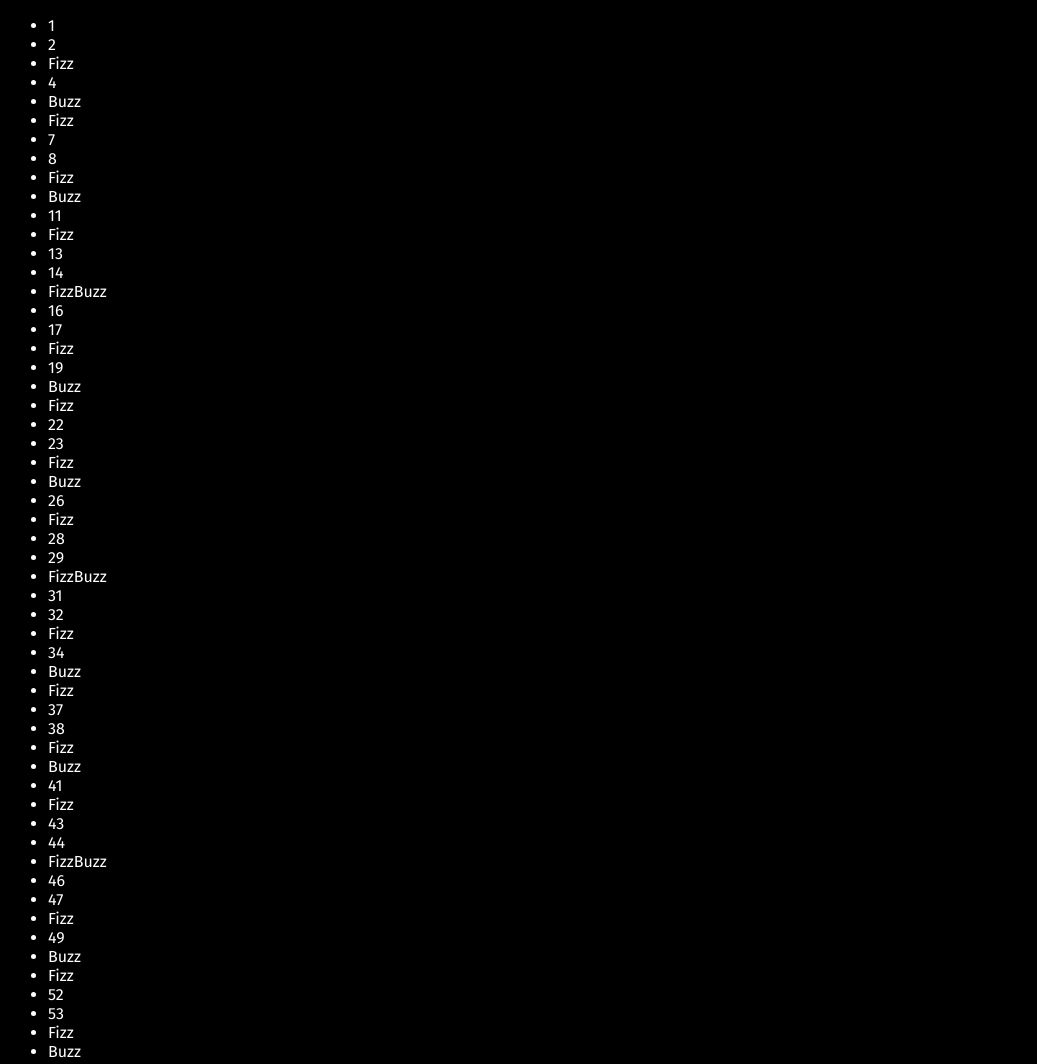
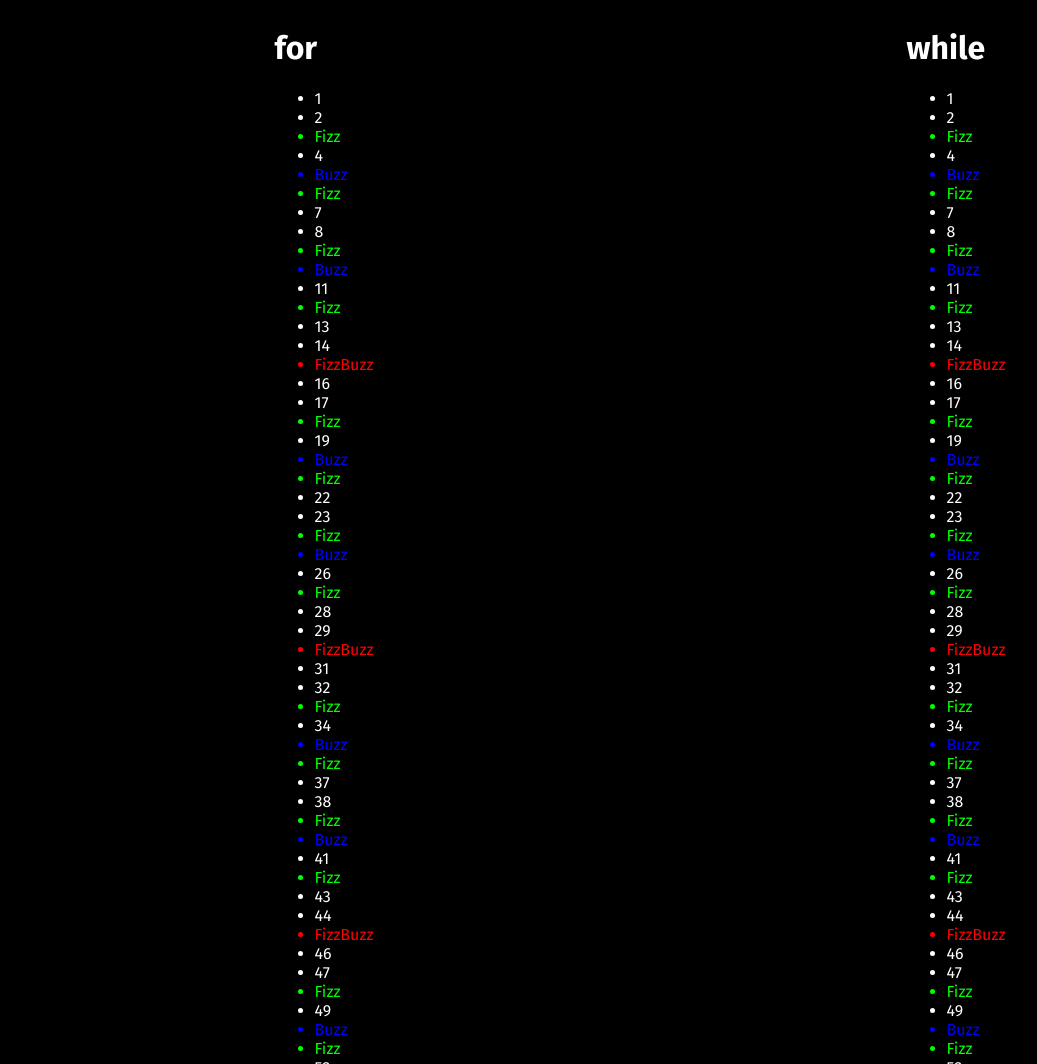
Before and after one commit to nikola-89/js-fizzbuzz, a plain HTML site: page bonus/index.html in a window 1280 px wide. Shown: the top 1064 px of the page, without its empty margins (0-1037 px from the left). Drawn offline with Linux system fonts and the light colour scheme.

Commit message:
update bonus

```diff
--- a/bonus/css/style.css
+++ b/bonus/css/style.css
@@ -3,3 +3,20 @@
     color: #FFF;
     background-color: #000;
 }
+
+body .wrapper {
+    display: flex;
+    justify-content: space-around;
+}
+
+.color-fizzbuzz {
+    color: rgb(255, 0, 0);
+}
+
+.color-fizz {
+    color: rgb(0, 255, 0);
+}
+
+.color-buzz {
+    color: rgb(0, 0, 255);
+}
--- a/bonus/index.html
+++ b/bonus/index.html
@@ -7,8 +7,18 @@
         <title>FizzBuzz_Bonus</title>
     </head>
     <body>
-        <ul id="list">
-        </ul>
+        <div class="wrapper">
+            <div class="for">
+                <h1>for</h1>
+                <ul id="list_for">
+                </ul>
+            </div>
+            <div class="while">
+                <h1>while</h1>
+                <ul id="list_while">
+                </ul>
+            </div>
+        </div>
         <script src="js/script.js" charset="utf-8"></script>
     </body>
 </html>
--- a/bonus/js/script.js
+++ b/bonus/js/script.js
@@ -1,16 +1,33 @@
+for (var i = 1; i < 101; i++) {
+    if (i % 3 == 0 && i % 5 == 0) {
+        document.getElementById('list_for').innerHTML += '<li class="color-fizzbuzz">' + 'FizzBuzz' + '</li>';
+    }
+    else if (i % 3 == 0) {
+        document.getElementById('list_for').innerHTML += '<li class="color-fizz">' + 'Fizz' + '</li>';
+    }
+    else if (i % 5 == 0) {
+        document.getElementById('list_for').innerHTML += '<li class="color-buzz">' + 'Buzz' + '</li>';
+    }
+    else {
+        document.getElementById('list_for').innerHTML += '<li>' + i + '</li>';
+    }
+}
+
+// **********************************************
+
 var i = 1;
 while (i < 101) {
     if (i % 3 == 0 && i % 5 == 0) {
-        document.getElementById('list').innerHTML += '<li>' + 'FizzBuzz' + '</li>';
+        document.getElementById('list_while').innerHTML += '<li class="color-fizzbuzz">' + 'FizzBuzz' + '</li>';
     }
     else if (i % 3 == 0) {
-        document.getElementById('list').innerHTML += '<li>' + 'Fizz' + '</li>';
+        document.getElementById('list_while').innerHTML += '<li class="color-fizz">' + 'Fizz' + '</li>';
     }
     else if (i % 5 == 0) {
-        document.getElementById('list').innerHTML += '<li>' + 'Buzz' + '</li>';
+        document.getElementById('list_while').innerHTML += '<li class="color-buzz">' + 'Buzz' + '</li>';
     }
     else {
-        document.getElementById('list').innerHTML += '<li>' + i + '</li>';
+        document.getElementById('list_while').innerHTML += '<li>' + i + '</li>';
     }
     i++;
 }
```
